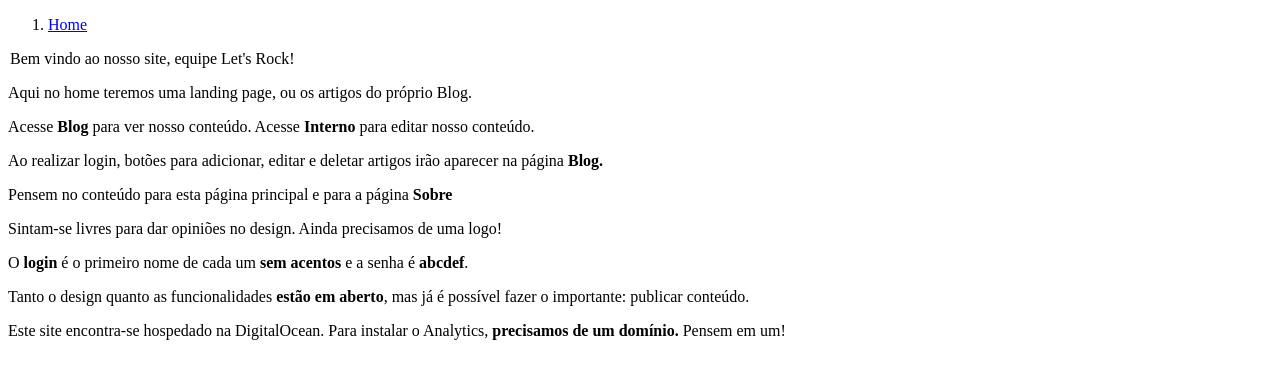
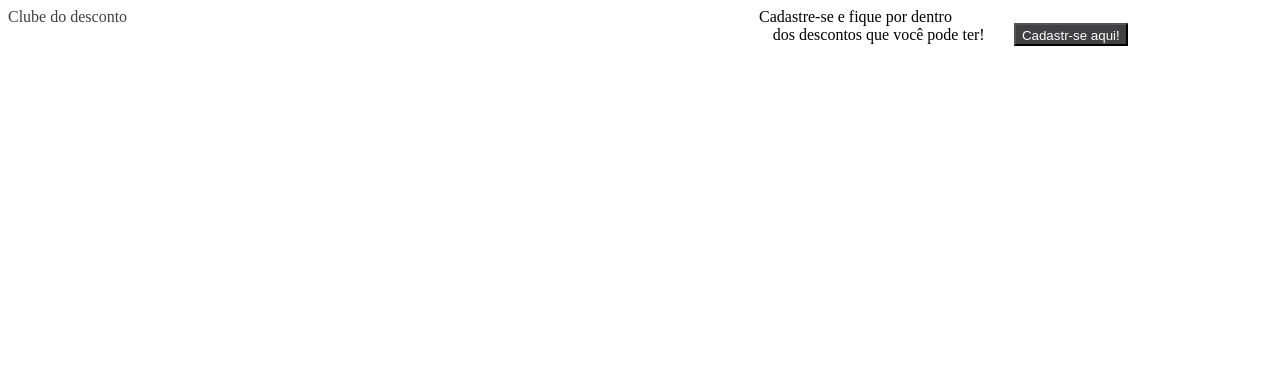
Before and after one commit to aleksanderllada/Gama-Academy-Assignment-1, a CakePHP app: the page made by app/View/Pages/home.ctp in a window 1280 px wide. Shown: the top 379 px of the page. Run offline with PHP 8.4 and a stand-in for CakePHP, Linux system fonts and the light colour scheme; the template is opened without the code that fills it, so the values that code supplies are empty; some libraries are stand-ins or nearby versions.

Commit message:
Primeira atualização da home
primeiro commit da home.. faltam as imagens

```diff
--- a/app/View/Pages/home.ctp
+++ b/app/View/Pages/home.ctp
@@ -1,10 +1,40 @@
 <!DOCTYPE html>
 <html>
-	<ol class="breadcrumb">
+
+	<style type="text/css">
+
+		.btn_custom{
+			background: #414042 !important;
+			color:#ffffff !important;
+			margin-left: 2% !important;
+			margin-top: -2% !important;
+			padding-top: 3px !important;
+		}
+
+	</style>
+	<div style="float:left">
+		<span style="color:#414042">Clube do desconto</span>
+	</div>
+
+	<div>
+		<span style="margin-left:50%;">Cadastre-se e fique por dentro</span>
+	</div>
+	<div>
+		<span style="margin-left:60.5%;">dos descontos que você pode ter!</span>
+		<input type="submit" text class="btn btn-primary btn_custom" value="Cadastr-se aqui!" />
+	</div>
+
+	<br />
+	<br />
+
+
+	<!-- <div style="color:#414042; float:left;  width: 20%"></div>
+	<div style="float:right"> -->
+	<!-- <ol class="breadcrumb">
 		<li><?php echo $this->Html->link(__('Home'), array('controller' => 'pages')); ?></li>
-	</ol>
+	</ol> -->
 
-	<div class="row">
+	<!-- <div class="row">
 		<div class="col-md-12">
 			<div class="framed">
 				<legend> Bem vindo ao nosso site, equipe Let's Rock! </legend>
@@ -18,5 +48,5 @@
 				<p> Este site encontra-se hospedado na DigitalOcean. Para instalar o Analytics, <b>precisamos de um domínio.</b> Pensem em um!</p>
 			</div>
 		</div>
-	</div>
+	</div> -->
 </html>
```
Also changed, not shown: app/View/Elements/navigation.ctp (+9 -4 lines), app/webroot/css/bootstrap.css.
